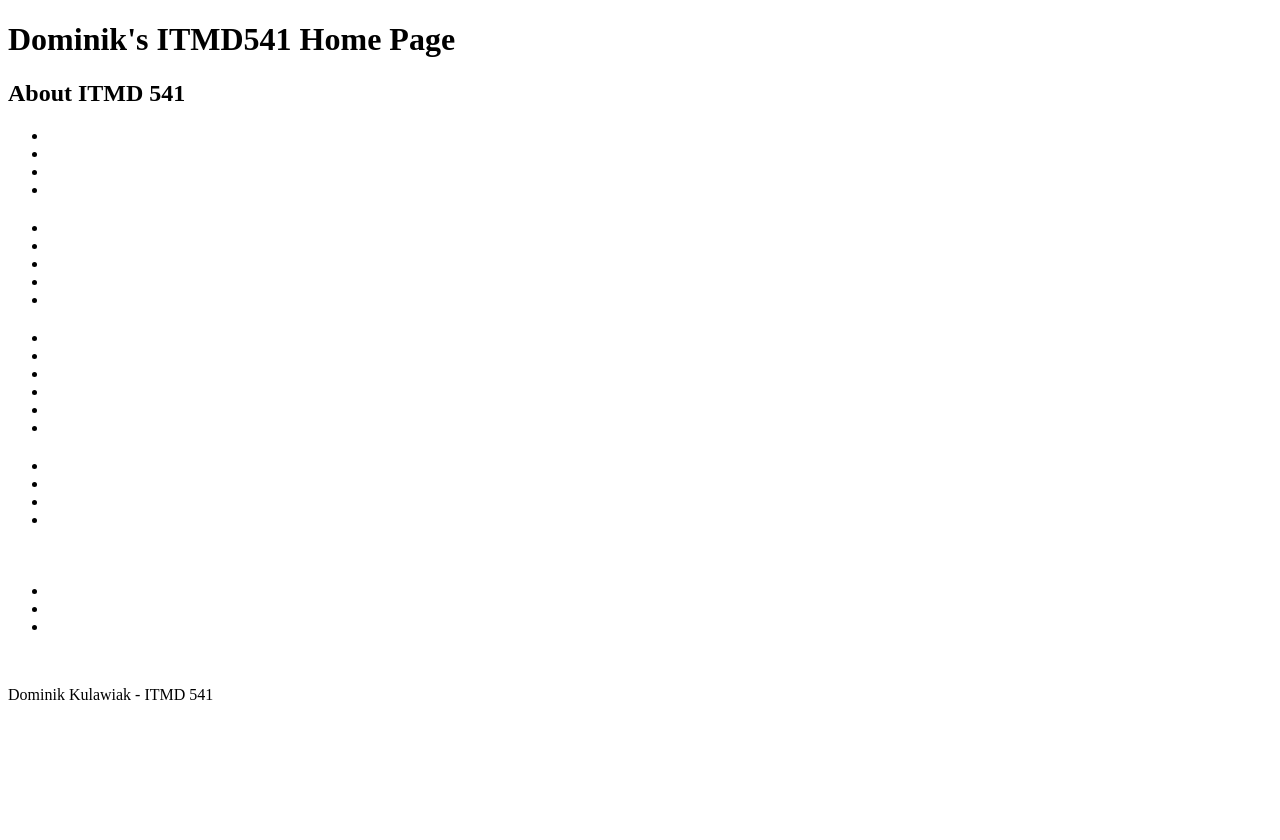
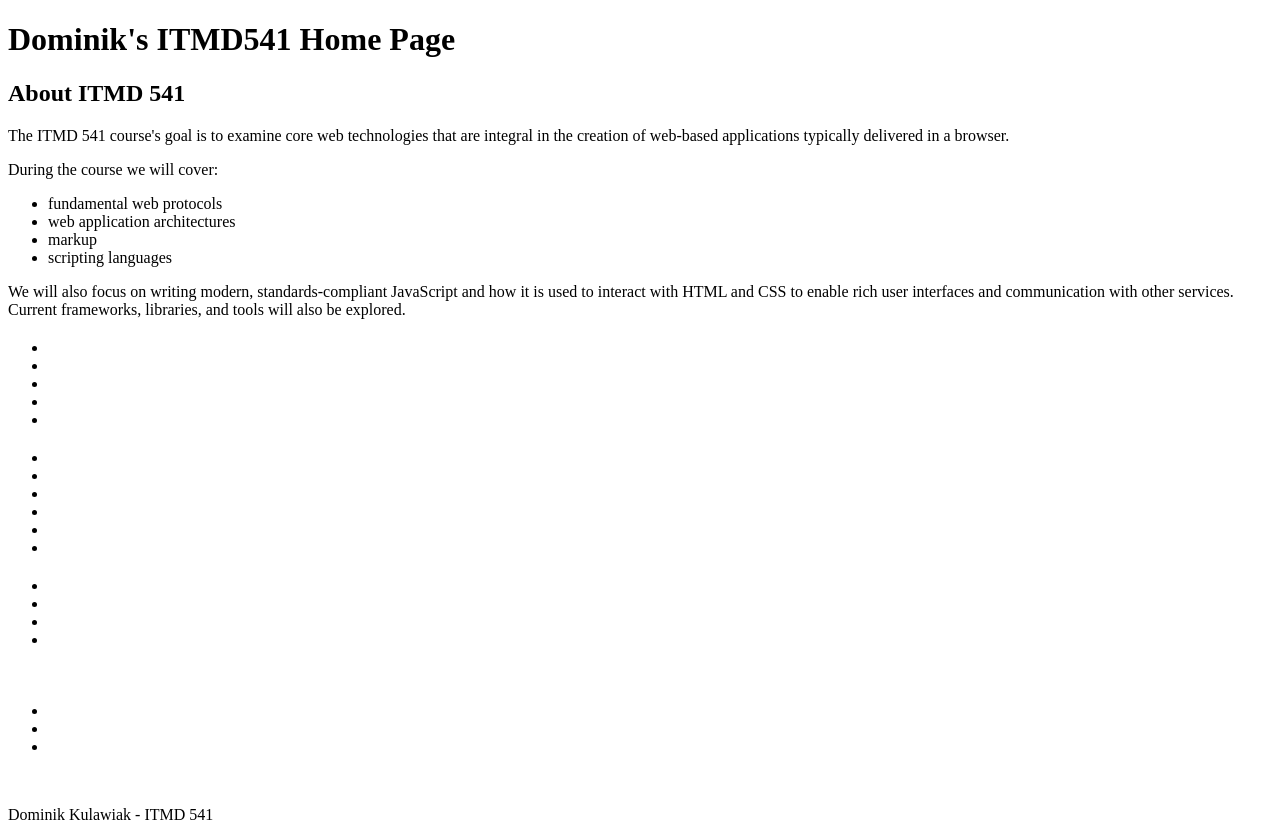
Before and after one commit to DominikFX/ITMD541, a plain HTML site: page index.html in a window 1280 px wide. Before the commit the page ends 800 px from the top, so only its background shows below. Drawn offline with Linux system fonts and the light colour scheme.

Commit message:
added content to the about class section

```diff
--- a/index.html
+++ b/index.html
@@ -10,15 +10,15 @@
       <h1>Dominik's ITMD541 Home Page</h1>
       <section id="about-class">
         <h2>About ITMD 541</h2>
-        <p></p>
-        <p></p>
+        <p>The ITMD 541 course's goal is to examine core web technologies that are integral in the creation of web-based applications typically delivered in a browser.</p>
+        <p>During the course we will cover:</p>
         <ul>
-          <li></li>
-          <li></li>
-          <li></li>
-          <li></li>
+          <li>fundamental web protocols</li>
+          <li>web application architectures </li>
+          <li>markup</li>
+          <li>scripting languages</li>
         </ul>
-        <p></p>
+        <p>We will also focus on writing modern, standards-compliant JavaScript and how it is used to interact with HTML and CSS to enable rich user interfaces and communication with other services. Current frameworks, libraries, and tools will also be explored.</p>
       </section>
       <section id="quick-facts">
         <h2></h2>
```
